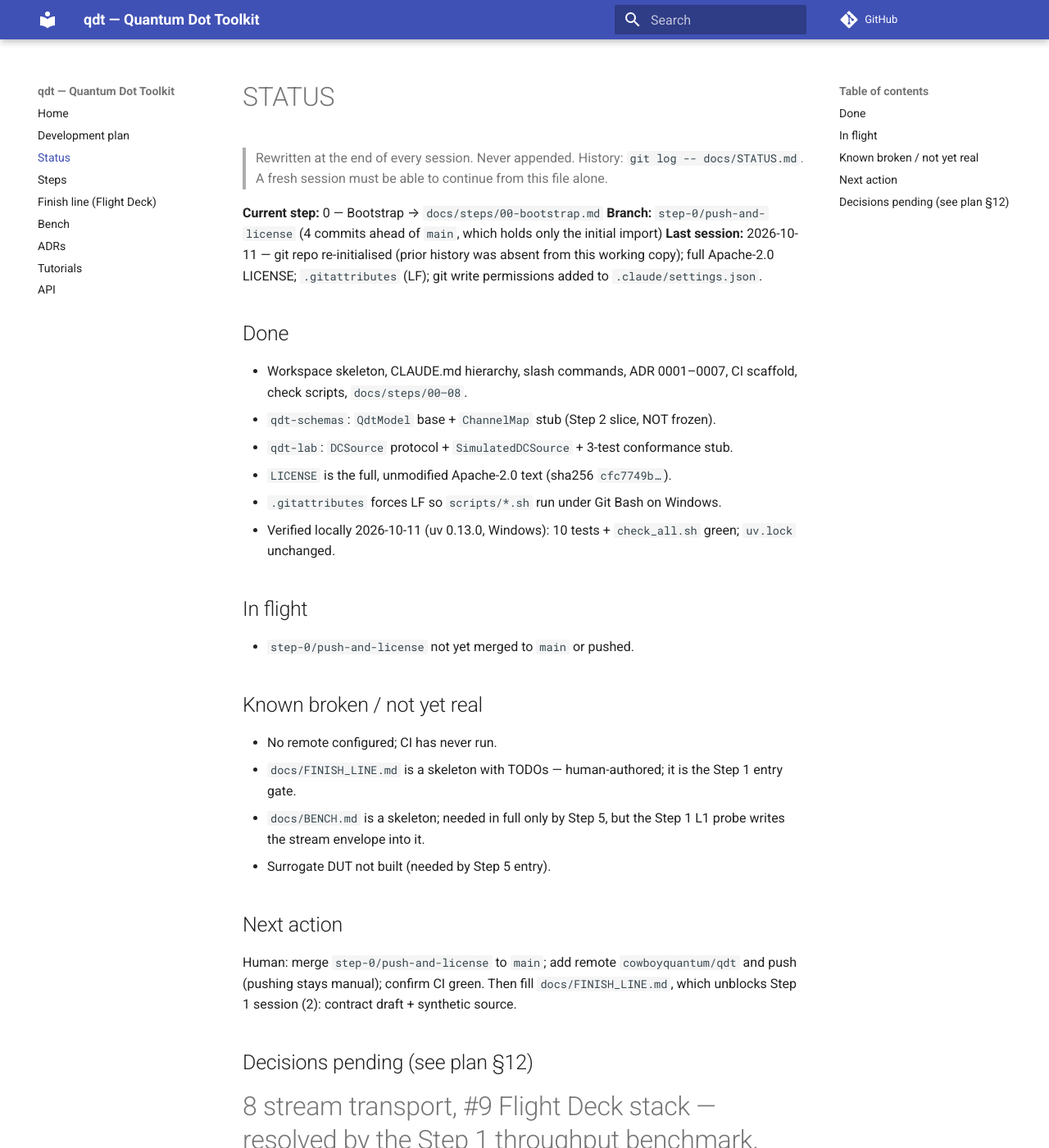
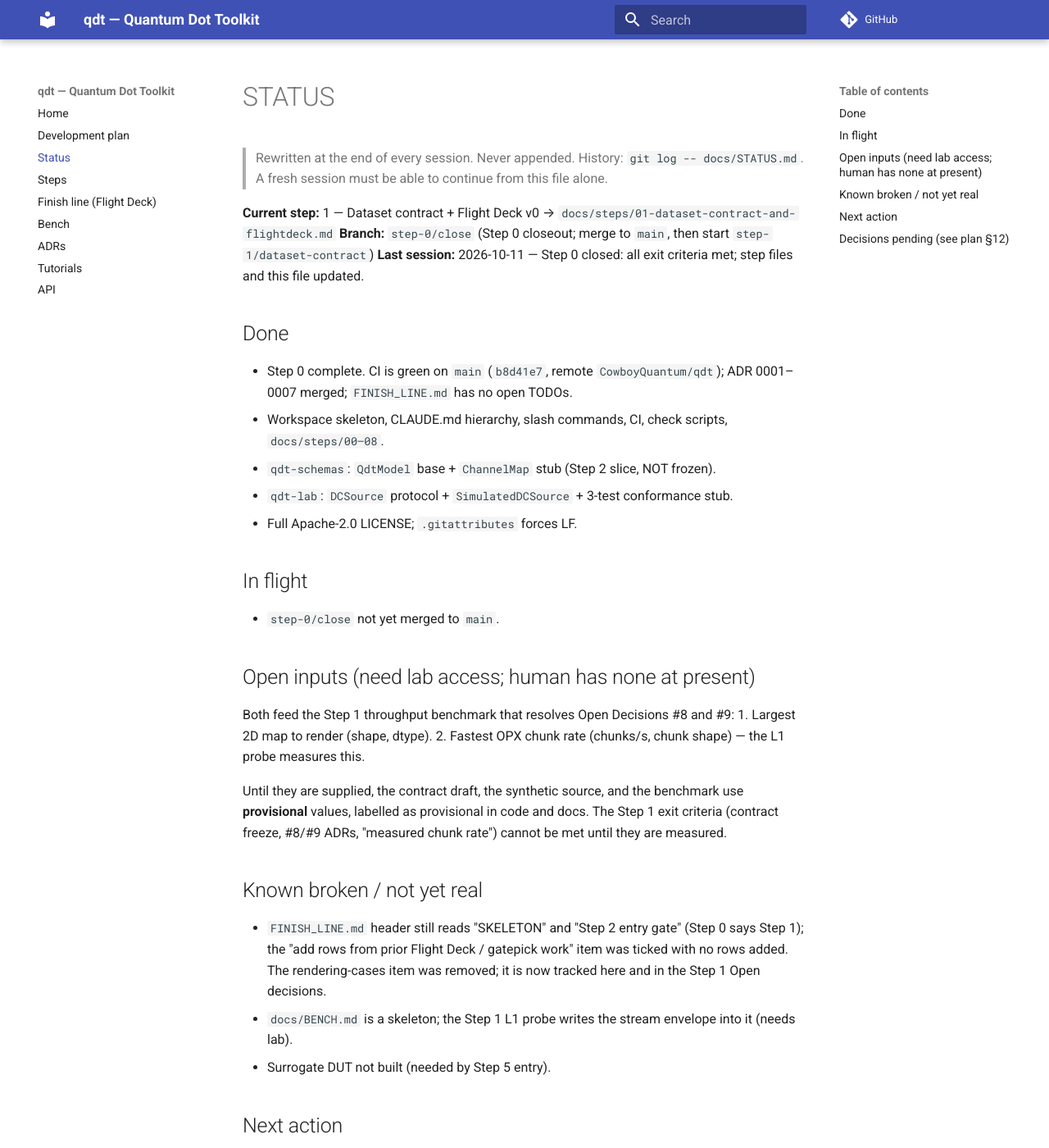
Before and after one commit to CowboyQuantum/qdt, an MkDocs documentation site: the page built from docs/STATUS.md, in a window 1280 px wide and 1400 px high. Shown: the whole window at 82% size. Built offline with MkDocs 1.6.1 and Material for MkDocs 9.7.7, drawn with Linux system fonts in a browser that asks for light colours; comment, search, counter and statistics services are not loaded; some of the changed text lies outside the part shown.

Commit message:
docs: close Step 0, open Step 1, record rendering cases as open inputs
Co-Authored-By: Claude Opus 5.5 <noreply@anthropic.com>

```diff
--- a/docs/STATUS.md
+++ b/docs/STATUS.md
@@ -3,29 +3,34 @@
 > Rewritten at the end of every session. Never appended. History: `git log -- docs/STATUS.md`.
 > A fresh session must be able to continue from this file alone.
 
-**Current step:** 0 — Bootstrap → `docs/steps/00-bootstrap.md`
-**Branch:** `step-0/push-and-license` (4 commits ahead of `main`, which holds only the initial import)
-**Last session:** 2026-10-11 — git repo re-initialised (prior history was absent from this working copy); full Apache-2.0 LICENSE; `.gitattributes` (LF); git write permissions added to `.claude/settings.json`.
+**Current step:** 1 — Dataset contract + Flight Deck v0 → `docs/steps/01-dataset-contract-and-flightdeck.md`
+**Branch:** `step-0/close` (Step 0 closeout; merge to `main`, then start `step-1/dataset-contract`)
+**Last session:** 2026-10-11 — Step 0 closed: all exit criteria met; step files and this file updated.
 
 ## Done
-- Workspace skeleton, CLAUDE.md hierarchy, slash commands, ADR 0001–0007, CI scaffold, check scripts, `docs/steps/00–08`.
+- Step 0 complete. CI is green on `main` (`b8d41e7`, remote `CowboyQuantum/qdt`); ADR 0001–0007 merged; `FINISH_LINE.md` has no open TODOs.
+- Workspace skeleton, CLAUDE.md hierarchy, slash commands, CI, check scripts, `docs/steps/00–08`.
 - `qdt-schemas`: `QdtModel` base + `ChannelMap` stub (Step 2 slice, NOT frozen).
 - `qdt-lab`: `DCSource` protocol + `SimulatedDCSource` + 3-test conformance stub.
-- `LICENSE` is the full, unmodified Apache-2.0 text (sha256 `cfc7749b…`).
-- `.gitattributes` forces LF so `scripts/*.sh` run under Git Bash on Windows.
-- Verified locally 2026-10-11 (uv 0.13.0, Windows): 10 tests + `check_all.sh` green; `uv.lock` unchanged.
+- Full Apache-2.0 LICENSE; `.gitattributes` forces LF.
 
 ## In flight
-- `step-0/push-and-license` not yet merged to `main` or pushed.
+- `step-0/close` not yet merged to `main`.
+
+## Open inputs (need lab access; human has none at present)
+Both feed the Step 1 throughput benchmark that resolves Open Decisions #8 and #9:
+1. Largest 2D map to render (shape, dtype).
+2. Fastest OPX chunk rate (chunks/s, chunk shape) — the L1 probe measures this.
+
+Until they are supplied, the contract draft, the synthetic source, and the benchmark use **provisional** values, labelled as provisional in code and docs. The Step 1 exit criteria (contract freeze, #8/#9 ADRs, "measured chunk rate") cannot be met until they are measured.
 
 ## Known broken / not yet real
-- No remote configured; CI has never run.
-- `docs/FINISH_LINE.md` is a skeleton with TODOs — human-authored; it is the Step 1 entry gate.
-- `docs/BENCH.md` is a skeleton; needed in full only by Step 5, but the Step 1 L1 probe writes the stream envelope into it.
+- `FINISH_LINE.md` header still reads "SKELETON" and "Step 2 entry gate" (Step 0 says Step 1); the "add rows from prior Flight Deck / gatepick work" item was ticked with no rows added. The rendering-cases item was removed; it is now tracked here and in the Step 1 Open decisions.
+- `docs/BENCH.md` is a skeleton; the Step 1 L1 probe writes the stream envelope into it (needs lab).
 - Surrogate DUT not built (needed by Step 5 entry).
 
 ## Next action
-Human: merge `step-0/push-and-license` to `main`; add remote `cowboyquantum/qdt` and push (pushing stays manual); confirm CI green. Then fill `docs/FINISH_LINE.md`, which unblocks Step 1 session (2): contract draft + synthetic source.
+Merge `step-0/close` to `main`. Then Step 1 session (2), on `step-1/dataset-contract`: draft `data.py` (`Dataset`, `DatasetChunk`, `Annotation`, `SourceDescriptor`) per ADR 0005, plus a `synthetic` source in `qdt-lab/stream/` that emits a provisional envelope. Read `packages/qdt-schemas/CLAUDE.md` and `packages/qdt-lab/CLAUDE.md` first.
 
 ## Decisions pending (see plan §12)
-#8 stream transport, #9 Flight Deck stack — resolved by the Step 1 throughput benchmark. #10 DUT design — by Step 5 entry.
+#8 stream transport, #9 Flight Deck stack — resolved by the Step 1 throughput benchmark (blocked on the open inputs above). #10 DUT design — by Step 5 entry.
```
Also changed, not shown: docs/steps/00-bootstrap.md (+1 -1 lines), docs/steps/01-dataset-contract-and-flightdeck.md (+3 -1 lines), docs/steps/README.md (+2 -2 lines).
